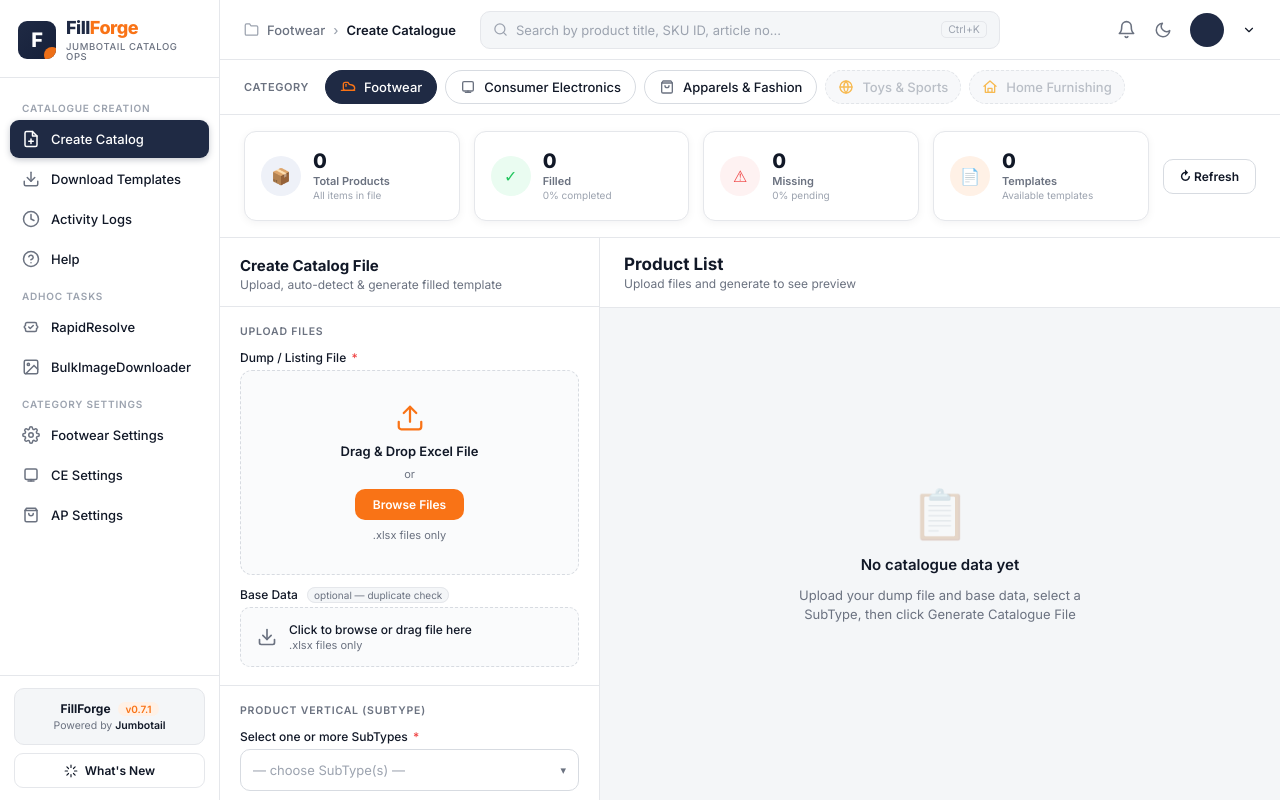
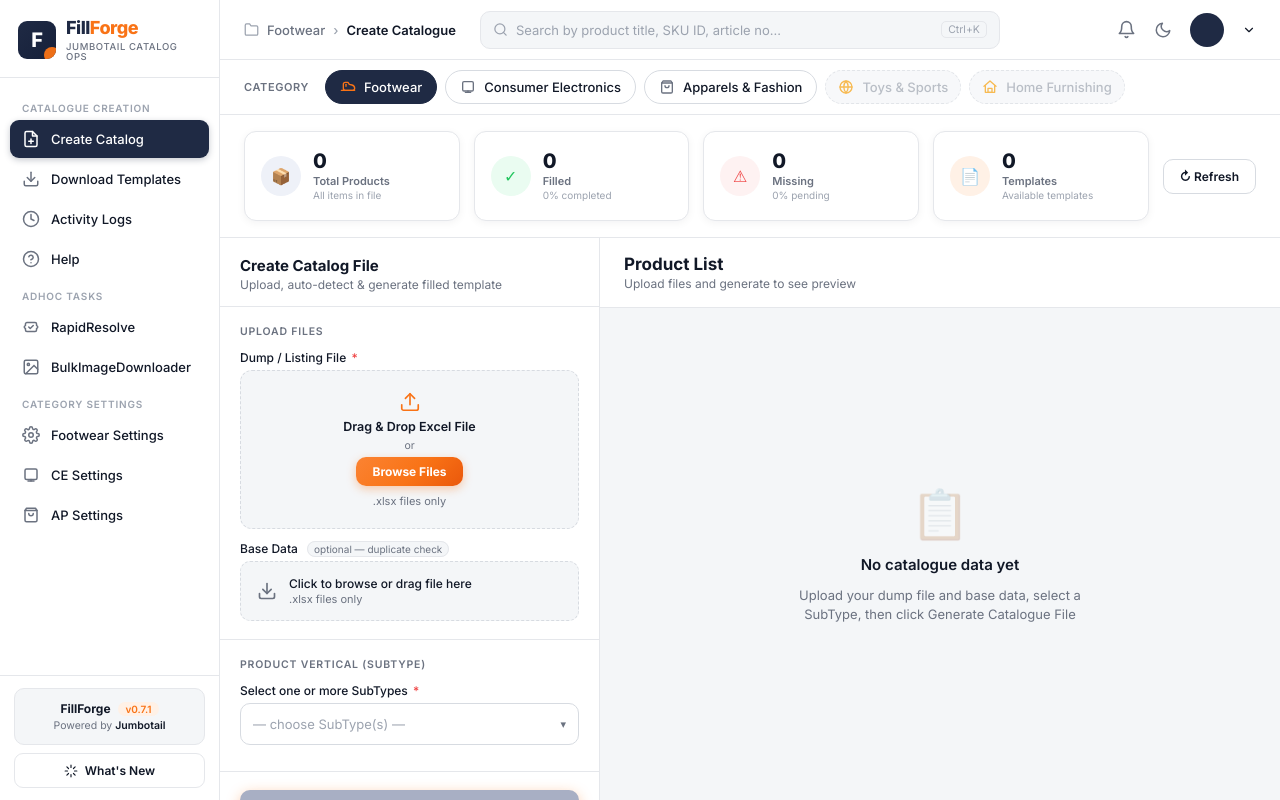
Before and after one commit to alibinhussain-star/FillForge, a Flask app: template templates/index.html in a window 1280 px wide. Run offline with Flask 3, Linux system fonts and the light colour scheme; the template is opened without the code that fills it, so the values that code supplies are empty; some libraries are stand-ins or nearby versions.

Commit message:
Update index.html

```diff
--- a/templates/index.html
+++ b/templates/index.html
@@ -136,7 +136,7 @@ body{background:var(--bg);min-height:100vh;display:flex}
 .form-label{font-size:12px;font-weight:500;color:var(--text);margin-bottom:5px;display:block}
 .form-label .req{color:var(--danger);margin-left:2px}
 .form-label .opt-badge{font-size:10px;font-weight:400;color:var(--muted);background:var(--bg);border:1px solid var(--border);padding:1px 6px;border-radius:10px;margin-left:6px}
-.upload-zone{border:1.5px dashed var(--border-2);border-radius:var(--r2);padding:14px 16px;cursor:pointer;transition:all .2s;position:relative;background:#fafbfc;display:flex;align-items:center;gap:12px}
+.upload-zone{border:1.5px dashed var(--border-2);border-radius:var(--r2);padding:14px 16px;cursor:pointer;transition:all .2s;position:relative;background:var(--bg);display:flex;align-items:center;gap:12px}
 .upload-zone:hover,.upload-zone.dragover{border-color:var(--orange);background:var(--orange-light)}
 .upload-zone.has-file{border-color:var(--success);border-style:solid;background:var(--success-bg)}
 .upload-zone input[type=file]{position:absolute;inset:0;opacity:0;cursor:pointer;width:100%;height:100%}
@@ -144,14 +144,15 @@ body{background:var(--bg);min-height:100vh;display:flex}
 .upload-zone-name{font-size:12px;font-weight:500;color:var(--text)}
 .upload-zone-sub{font-size:11px;color:var(--muted);margin-top:1px}
 
-.upload-zone-big{border:1.5px dashed var(--border-2);border-radius:var(--r);padding:32px 16px;cursor:pointer;transition:all .2s;position:relative;background:#fafbfc;display:flex;flex-direction:column;align-items:center;justify-content:center;text-align:center}
+.upload-zone-big{border:1.5px dashed var(--border-2);border-radius:var(--r);padding:20px 16px;cursor:pointer;transition:all .2s;position:relative;background:var(--bg);display:flex;flex-direction:column;align-items:center;justify-content:center;text-align:center}
 .upload-zone-big:hover,.upload-zone-big.dragover{border-color:var(--orange);background:var(--orange-light)}
 .upload-zone-big.has-file{border-color:var(--success);border-style:solid;background:var(--success-bg)}
 .upload-zone-big input[type=file]{position:absolute;inset:0;opacity:0;cursor:pointer;width:100%;height:100%}
-.upload-zone-big-icon{color:var(--orange);margin-bottom:10px}
-.upload-zone-big-name{font-size:13px;font-weight:600;color:var(--text)}
-.upload-zone-big-or{font-size:11px;color:var(--muted);margin:8px 0}
-.upload-zone-big-btn{background:var(--orange);color:#fff;font-size:12px;font-weight:600;padding:8px 18px;border-radius:var(--r2);pointer-events:none}
+.upload-zone-big-icon{color:var(--orange);margin-bottom:6px}
+.upload-zone-big-icon svg{width:22px;height:22px}
+.upload-zone-big-name{font-size:12.5px;font-weight:600;color:var(--text)}
+.upload-zone-big-or{font-size:10.5px;color:var(--muted);margin:5px 0}
+.upload-zone-big-btn{background:linear-gradient(135deg,#fb8332 0%,var(--orange) 55%,var(--orange-2) 100%);color:#fff;font-size:12px;font-weight:700;padding:7px 16px;border-radius:var(--r2);pointer-events:none;box-shadow:0 3px 10px rgba(249,115,22,.35)}
 .upload-zone-big.has-file .upload-zone-big-icon{color:var(--success)}
 .upload-zone-big.has-file .upload-zone-big-name{color:var(--success)}
 .upload-zone.has-file .upload-zone-name{color:var(--success)}
```
Also changed, not shown: other parts of templates/index.html (+11 -10 lines).
